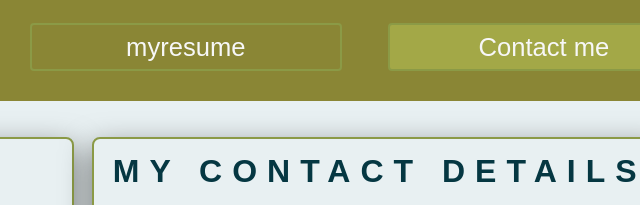
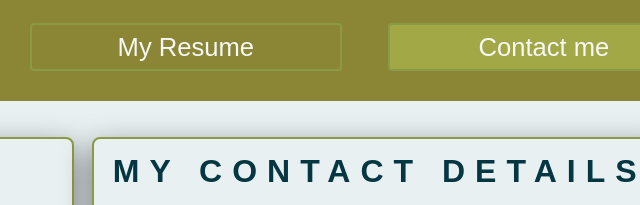
Before and after one commit to LoredanaMannara/profile, a plain HTML site: page contact.html in a window 1280 px wide. Shown: the top 205 px of the page, 557-1197 px from the left. Drawn offline with Linux system fonts and the light colour scheme.

Commit message:
Update contact.html

```diff
--- a/contact.html
+++ b/contact.html
@@ -17,7 +17,7 @@
 					<a href="index.html">Home</a>
 				</li>
 				<li>
-					<a href="myresume.html">myresume</a>
+					<a href="myresume.html">My Resume</a>
 				</li>
 				<li>
 					<a href="contact.html"class="actif">Contact me</a>
```
